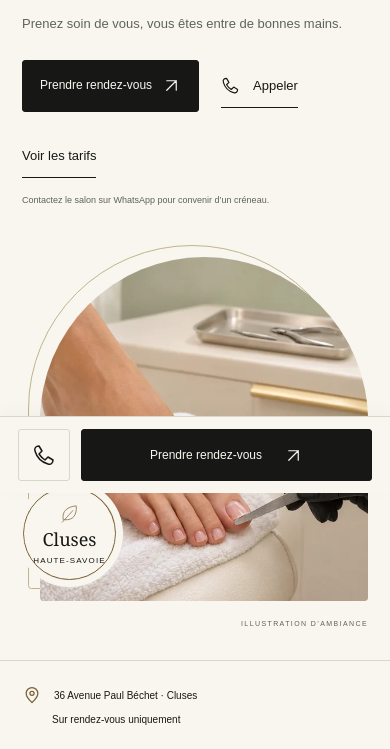
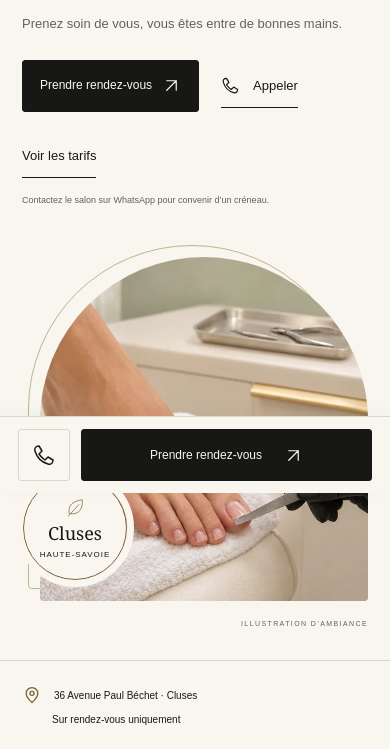
Before and after one commit to sashkopsh-dotcom/ambeaty, a website: page dist/index.html in a window 390 px wide. Shown: the part 351-1100 px from the top of the page. Drawn offline with Linux system fonts and the light colour scheme.

Commit message:
Separate homepage badge text and fix mobile spacing

```diff
--- a/dist/index.html
+++ b/dist/index.html
@@ -65,7 +65,7 @@
       </div>
       <div class="hero-visual">
         <div class="hero-photo"><img src="assets/hero-podologie-20261125.webp" srcset="assets/hero-podologie-20261125-560.webp 560w, assets/hero-podologie-20261125.webp 1122w" sizes="(max-width: 700px) calc(100vw - 66px), (max-width: 1312px) 42vw, 491px" width="1122" height="1402" alt="Illustration d’un soin esthétique des ongles du pied avec une lime professionnelle." fetchpriority="high" decoding="async"></div>
-        <div class="hero-seal"><svg aria-hidden="true"><use href="#icon-leaf"/></svg><span>Cluses<small>Haute-Savoie</small></span></div>
+        <div class="hero-seal"><svg aria-hidden="true"><use href="#icon-leaf"/></svg><span>Cluses</span><small>Haute-Savoie</small></div>
         <p class="photo-caption">Illustration d’ambiance</p>
       </div>
     </section>
--- a/dist/styles.css
+++ b/dist/styles.css
@@ -69,10 +69,10 @@ nav a:hover { text-decoration: underline; }
 .hero-photo { border-radius: 240px 240px 5px 5px; position: relative; }
 .hero-photo::before { content: ''; position: absolute; inset: -12px 12px 12px -12px; border: 1px solid #c1b38f; border-radius: inherit; pointer-events: none; }
 .hero-photo img { position: relative; width: 100%; aspect-ratio: 4 / 5; object-fit: cover; border-radius: inherit; }
-.hero-seal { position: absolute; left: -34px; bottom: 60px; width: 116px; height: 116px; border-radius: 50%; display: flex; flex-direction: column; justify-content: center; align-items: center; background: var(--paper); border: 1px solid var(--gold); outline: 7px solid var(--paper); color: var(--ink); }
-.hero-seal svg { width: 29px; height: 29px; color: var(--gold); margin-bottom: 4px; }
-.hero-seal span { font-family: var(--serif); font-size: 21px; line-height: 1.15; text-align: center; }
-.hero-seal small { display: block; font-family: var(--sans); font-size: 8px; letter-spacing: .14em; text-transform: uppercase; margin-top: 6px; }
+.hero-seal { position: absolute; left: -34px; bottom: 60px; width: 116px; height: 116px; padding: 10px; border-radius: 50%; display: flex; flex-direction: column; justify-content: center; align-items: center; gap: 4px; background: var(--paper); border: 1px solid var(--gold); outline: 7px solid var(--paper); color: var(--ink); -webkit-text-size-adjust: 100%; text-size-adjust: 100%; }
+.hero-seal svg { width: 29px; height: 29px; color: var(--gold); }
+.hero-seal > span { font-family: var(--serif); font-size: 21px; line-height: 1.2; text-align: center; }
+.hero-seal > small { display: block; font-family: var(--sans); font-size: 8px; line-height: 1.4; letter-spacing: .12em; text-transform: uppercase; white-space: nowrap; }
 .photo-caption { text-transform: uppercase; font-size: 8px; letter-spacing: .2em; text-align: right; margin-top: 20px; color: var(--muted); }
 .visit-strip { border-block: 1px solid var(--line); }
 .visit-strip > div { display: flex; gap: 28px; align-items: center; min-height: 78px; }
@@ -203,8 +203,8 @@ details p { font-size: 13px; padding: 0 35px 24px 0; }
   .hero h1 { font-size: clamp(54px, 7.5vw, 78px); }
   .hero .button-row { gap: 16px; }
   .hero .button { padding-inline: 17px; gap: 10px; }
-  .hero-seal { width: 92px; height: 92px; left: -10px; }
-  .hero-seal span { font-size: 18px; }
+  .hero-seal { width: 104px; height: 104px; left: -10px; }
+  .hero-seal > span { font-size: 18px; }
   .hero-seal svg { width: 23px; height: 23px; }
   .hero-subtitle { font-size: 21px; }
   .section-space { padding-block: 76px; }
@@ -246,7 +246,7 @@ details p { font-size: 13px; padding: 0 35px 24px 0; }
   .booking-note { margin-top: 15px; max-width: 280px; font-size: 9px; }
   .hero-visual { width: min(100% - 18px, 420px); margin-left: auto; padding: 10px 0 0 0; }
   .hero-photo img { aspect-ratio: 1 / 1.05; object-position: 50% 65%; }
-  .hero-seal { bottom: 50px; left: -17px; width: 93px; height: 93px; }
+  .hero-seal { bottom: 50px; left: -17px; }
   .photo-caption { margin-top: 17px; font-size: 7px; }
   .visit-strip > div { min-height: 92px; gap: 6px; flex-direction: column; align-items: flex-start; justify-content: center; }
   .visit-strip p { font-size: 10px; }
```
